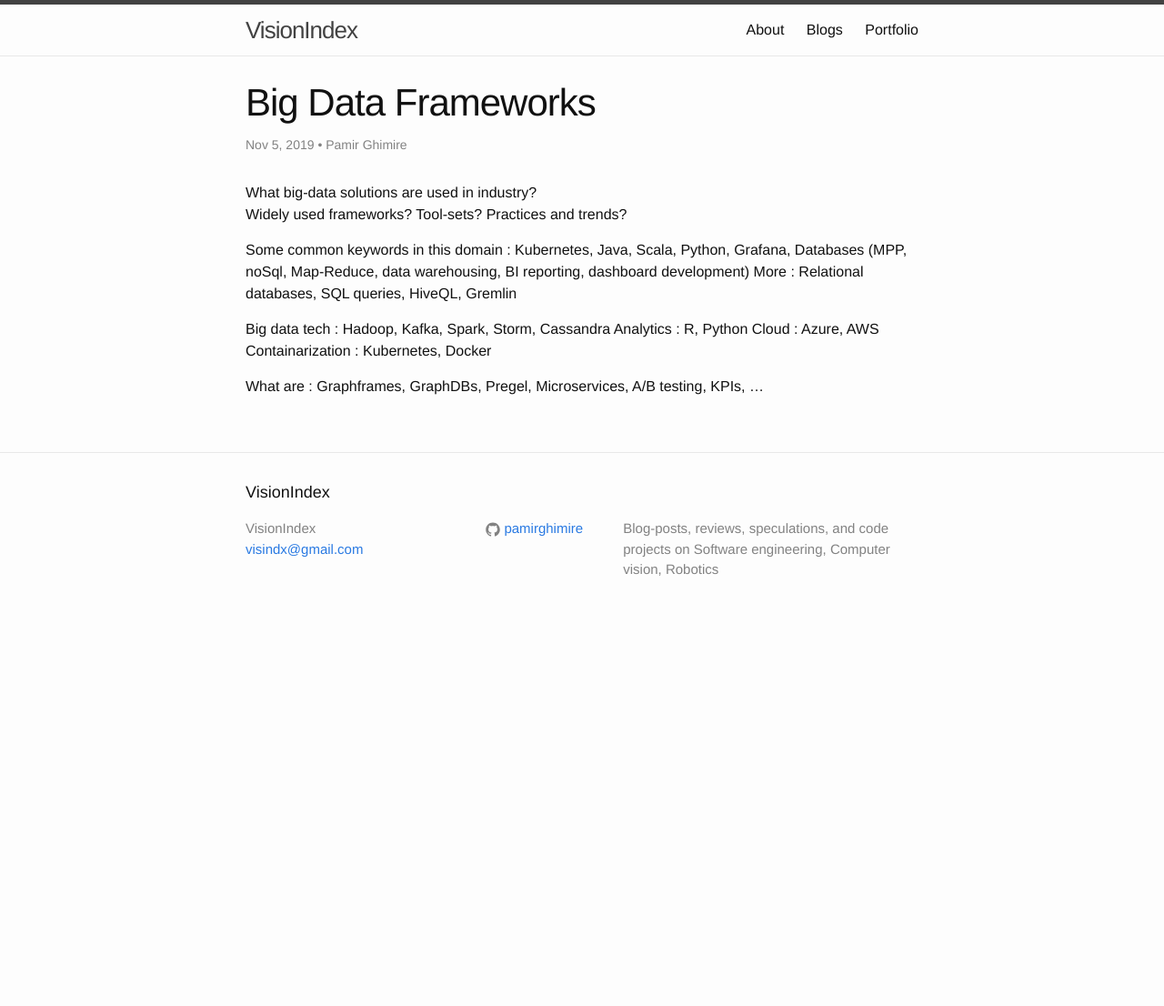
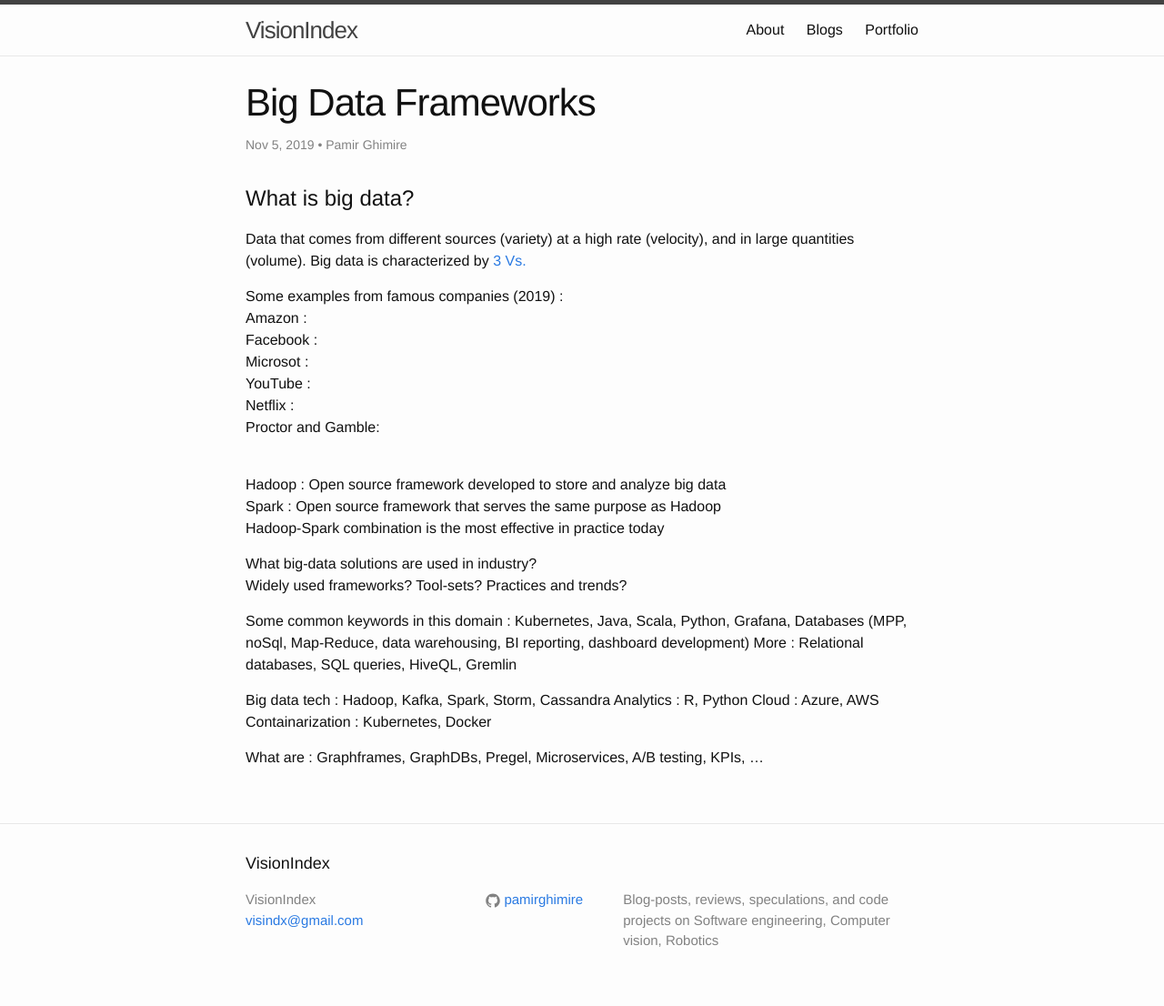
Before and after one commit to PamirGhimire/pamirghimire.github.io, a Jekyll site: the page built from _posts/big_data_frameworks/2019-11-05-big-data-frameworks.md, in a window 1280 px wide. Shown: the whole page at 91% size. Built offline with Jekyll 4.4.1, drawn with Linux system fonts in a browser that asks for light colours; before the commit the page ends 900 px from its top, so only the background shows below that.

Commit message:
Defines big data

```diff
--- a/_posts/big_data_frameworks/2019-11-05-big-data-frameworks.md
+++ b/_posts/big_data_frameworks/2019-11-05-big-data-frameworks.md
@@ -6,6 +6,24 @@ date:   2019-11-05 20:38:37 +0200
 permalink: /big-data-frameworks/
 categories: jekyll update
 ---
+
+# What is big data?
+Data that comes from different sources (variety) at a high rate (velocity), and in
+large quantities (volume).
+Big data is characterized by [3 Vs.](https://www.oracle.com/big-data/guide/what-is-big-data.html)
+
+Some examples from famous companies (2019) :
+<br>Amazon :
+<br>Facebook :
+<br>Microsot :
+<br>YouTube :
+<br>Netflix :
+<br>Proctor and Gamble:
+
+
+<br>Hadoop : Open source framework developed to store and analyze big data
+<br>Spark : Open source framework that serves the same purpose as Hadoop
+<br> Hadoop-Spark combination is the most effective in practice today
 
 What big-data solutions are used in industry? <br>
 Widely used frameworks? Tool-sets? Practices and trends?
```
